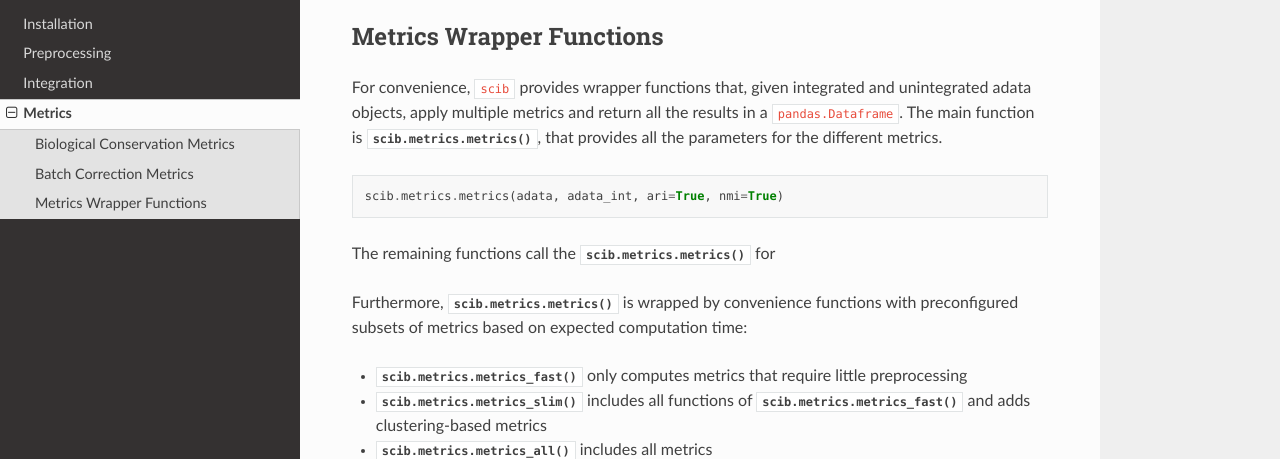
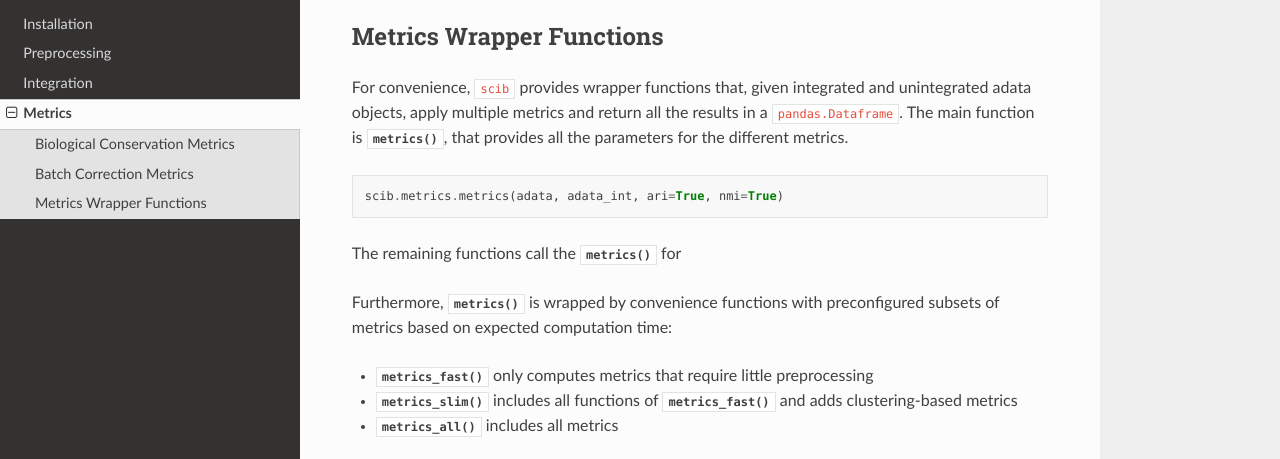
Before and after one commit to theislab/scib, a Sphinx documentation site: the page built from docs/source/scib_metrics.rst, in a window 1280 px wide and 900 px high, scrolled down 660 px, cut to the strip 128-587 px from the top of the window. Built offline with Sphinx 7.4.7 and the Read the Docs theme 2.0.0, drawn with Linux system fonts in a browser that asks for light colours; the version number could not be read and is left out.

Commit message:
using short version of function links

```diff
--- a/docs/source/scib_integration.rst
+++ b/docs/source/scib_integration.rst
@@ -26,8 +26,9 @@ For example, in order to run Scanorama, on a dataset, call:
 
     Please use the snake_case naming without the ``run`` prefix.
 
-Some integration methods (``scgen``, ``scanvi``) also use cell type labels as input. For these, you need to additionally
-provide the corresponding label column of ``adata.obs`` (here ``cell_type``).
+Some integration methods (e.g. :func:`~scib.integration.scgen`, :func:`~scib.integration.scanvi`) also use cell type
+labels as input.
+For these, you need to additionally provide the corresponding label column of ``adata.obs`` (here ``cell_type``).
 
 .. code-block:: python
 
--- a/docs/source/scib_metrics.rst
+++ b/docs/source/scib_metrics.rst
@@ -52,21 +52,21 @@ Metrics Wrapper Functions
 
 For convenience, ``scib`` provides wrapper functions that, given integrated and unintegrated adata objects, apply
 multiple metrics and return all the results in a ``pandas.Dataframe``.
-The main function is :func:`scib.metrics.metrics`, that provides all the parameters for the different metrics.
+The main function is :func:`~scib.metrics.metrics`, that provides all the parameters for the different metrics.
 
 .. code-block:: python
 
     scib.metrics.metrics(adata, adata_int, ari=True, nmi=True)
 
 
-The remaining functions call the :func:`scib.metrics.metrics` for
+The remaining functions call the :func:`~scib.metrics.metrics` for
 
-Furthermore, :func:`scib.metrics.metrics()` is wrapped by convenience functions with preconfigured subsets of metrics
+Furthermore, :func:`~scib.metrics.metrics()` is wrapped by convenience functions with preconfigured subsets of metrics
 based on expected computation time:
 
-+ :func:`scib.metrics.metrics_fast()` only computes metrics that require little preprocessing
-+ :func:`scib.metrics.metrics_slim()` includes all functions of :func:`scib.metrics.metrics_fast()` and adds clustering-based metrics
-+ :func:`scib.metrics.metrics_all()` includes all metrics
++ :func:`~scib.metrics.metrics_fast()` only computes metrics that require little preprocessing
++ :func:`~scib.metrics.metrics_slim()` includes all functions of :func:`~scib.metrics.metrics_fast()` and adds clustering-based metrics
++ :func:`~scib.metrics.metrics_all()` includes all metrics
 
 
 .. autosummary::
```
Also changed, not shown: 5 other files.
